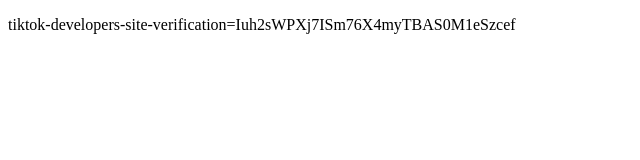
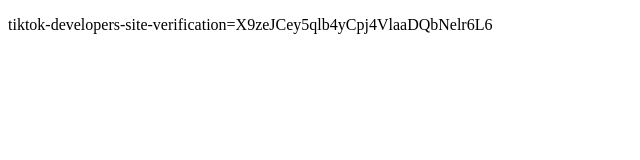
Before and after one commit to Ruds22/tiktok-app-docs, a plain HTML site: page terms-of-service.html/tiktok-verification-file.txt/index.html in a window 1280 px wide. Shown: the full height of the page, 0-640 px from the left. Drawn offline with Linux system fonts and the light colour scheme.

Commit message:
Update index.html

```diff
--- a/terms-of-service.html/tiktok-verification-file.txt/index.html
+++ b/terms-of-service.html/tiktok-verification-file.txt/index.html
@@ -6,6 +6,6 @@
     <title>TikTok Verification</title>
 </head>
 <body>
-    <p>tiktok-developers-site-verification=Iuh2sWPXj7ISm76X4myTBAS0M1eSzcef</p>
+    <p>tiktok-developers-site-verification=X9zeJCey5qlb4yCpj4VlaaDQbNelr6L6</p>
 </body>
 </html>
```
